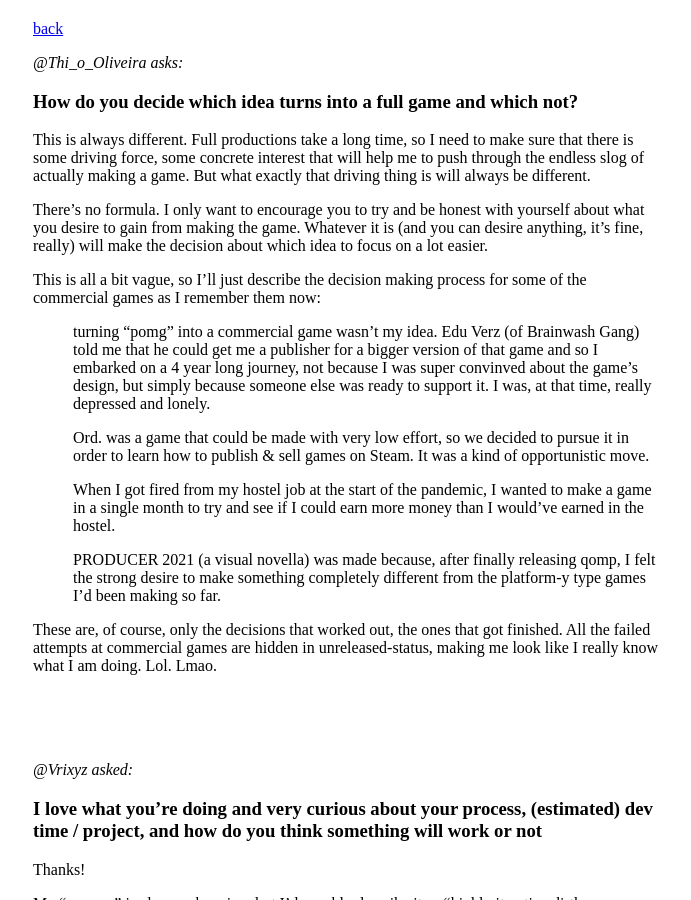
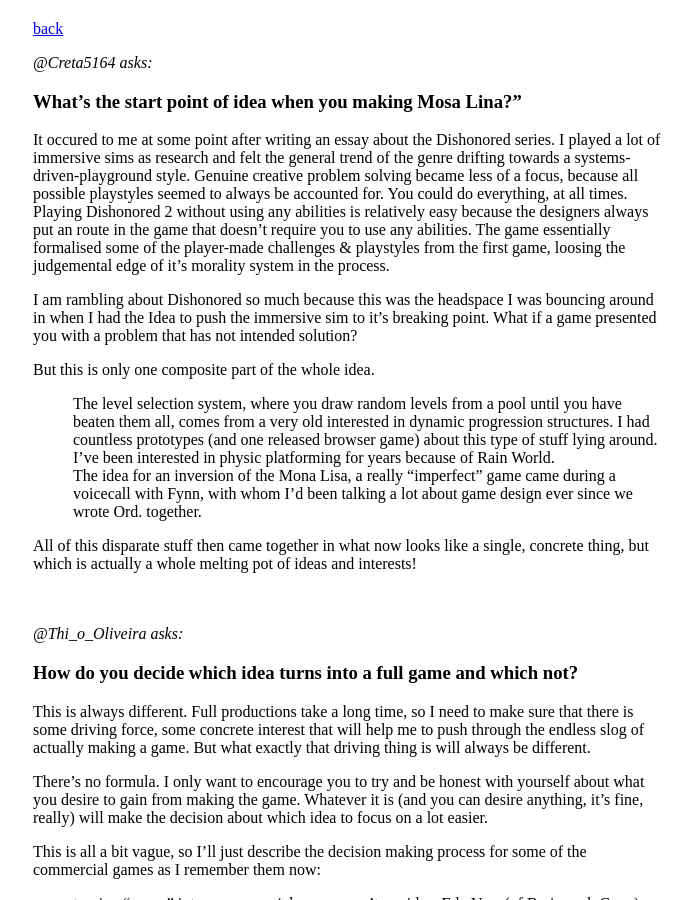
Before and after one commit to stuffedwombat/stuffedwombat.github.io, a Jekyll site: the page built from qa.md, in a window 1280 px wide and 900 px high. Shown: the whole window, without its empty margins (291-982 px from the left). Built offline with Jekyll 4.4.1, drawn with Linux system fonts in a browser that asks for light colours; our own code applies the rules of GitHub Pages for plain Markdown files; comment, search, counter and statistics services are not loaded.

Commit message:
Update qa.md

```diff
--- a/qa.md
+++ b/qa.md
@@ -1,4 +1,18 @@
 [back](thinking)
+
+*@Creta5164 asks:*
+### What's the start point of idea when you making Mosa Lina?"
+It occured to me at some point after writing an essay about the Dishonored series. I played a lot of immersive sims as research and felt the general trend of the genre drifting towards a systems-driven-playground style. Genuine creative problem solving became less of a focus, because all possible playstyles seemed to always be accounted for. You could do everything, at all times. Playing Dishonored 2 without using any abilities is relatively easy because the designers always put an route in the game that doesn't require you to use any abilities. The game essentially formalised some of the player-made challenges & playstyles from the first game, loosing the judgemental edge of it's morality system in the process.
+
+I am rambling about Dishonored so much because this was the headspace I was bouncing around in when I had the Idea to push the immersive sim to it's breaking point. What if a game presented you with a problem that has not intended solution?
+
+But this is only one composite part of the whole idea.
+- The level selection system, where you draw random levels from a pool until you have beaten them all, comes from a very old interested in dynamic progression structures. I had countless prototypes (and one released browser game) about this type of stuff lying around.
+- I've  been interested in physic platforming for years because of Rain World.
+- The idea for an inversion of the Mona Lisa, a really "imperfect" game came during a voicecall with Fynn, with whom I'd been talking a lot about game design ever since we wrote Ord. together.
+
+All of this disparate stuff then came together in what now looks like a single, concrete thing, but which is actually a whole melting pot of ideas and interests!
+<br><br><br>
 
 *@Thi_o_Oliveira asks:*
 ### How do you decide which idea turns into a full game and which not?
```
